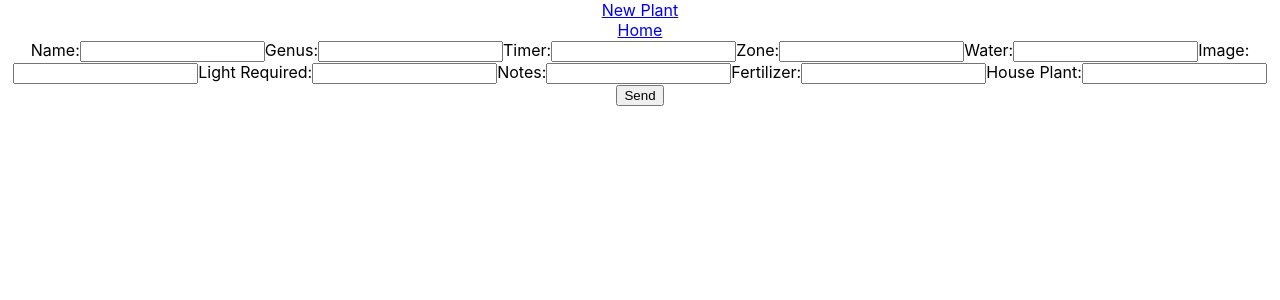
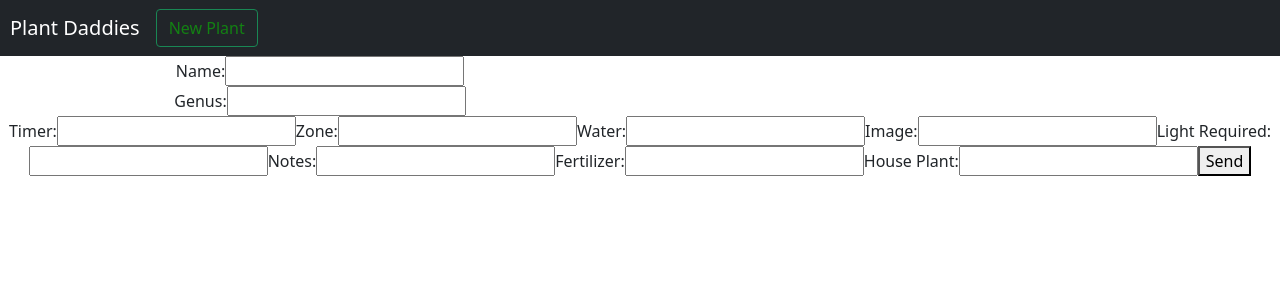
Before and after one commit to Plant-Daddies/plantDaddies-frontend, a React (Create React App) app: page /plants/new in a window 1280 px wide. Shown: the top 300 px of the page. Built offline with nearby package versions, Linux system fonts and the light colour scheme; no server answers.

Commit message:
bootstrap

```diff
--- a/src/App.css
+++ b/src/App.css
@@ -2,10 +2,6 @@
   text-align: center;
 }
 
-.App-logo {
-  height: 40vmin;
-  pointer-events: none;
-}
 
 @media (prefers-reduced-motion: no-preference) {
   .App-logo {
@@ -36,3 +32,21 @@
     transform: rotate(360deg);
   }
 }
+nav{
+  padding: 10px;
+}
+.last{
+  float: right;
+}
+.link{
+  color:rgb(19, 129, 19);
+  text-decoration: none;
+}
+#link2:hover{
+  color:whitesmoke;
+  text-decoration: none;
+}
+.link:hover{
+  color:whitesmoke;
+  text-decoration: none;
+}
--- a/src/App.js
+++ b/src/App.js
@@ -1,9 +1,8 @@
 import "./App.css";
 import Plant from "./Components/Plants/Plant";
-import { BrowserRouter as Router } from "react-router-dom";
-import axios from "axios";
 import { useState, useEffect } from "react";
-// import LoginForm from "./Components/Plants/LoginForm";
+import Button from 'react-bootstrap/Button'
+import 'bootstrap/dist/css/bootstrap.min.css'
 import NewPlant from "./Components/Plants/NewPlant";
 import {Route, Link} from 'react-router-dom'
 import SpecificPlant from "./Components/Plants/SpecificPlant";
@@ -20,12 +19,14 @@ function App() {
 
   return (
     <div className="App">
-      <Link to="/plants/new/">
-          <nav>New Plant</nav>
-      </Link>
-      <Link to="/">
-          <nav>Home</nav>
-      </Link>
+
+      <nav class="navbar navbar-expand-lg sticky-top navbar-dark bg-dark">
+        <a class="navbar-brand" href="/">Plant Daddies</a>
+        <button class='btn btn-outline-success' id='link2' ><Link to="/plants/new/" class='link'> New Plant </Link></button>
+
+
+    </nav>
+
     <main>
       <Route exact path="/" render={()=><Plant plants={plantData}/>}    />
       <Route exact path="/plants/new/" render={() => <NewPlant plants={plantData} />}/>
--- a/src/Components/Plants/EditPlant.js
+++ b/src/Components/Plants/EditPlant.js
@@ -1,8 +1,9 @@
 import React from "react";
-import { useState, useEffect } from "react";
+import { useState} from "react";
 import axios from "axios";
-import {Redirect} from 'react-router-dom'
 import {useHistory} from 'react-router-dom'
+import './edit.css'
+import 'bootstrap/dist/css/bootstrap.min.css'
 
 const EditPlant = ({ plants, match, setPlantData }) => {
   let history = useHistory()
--- a/src/Components/Plants/NewPlant.js
+++ b/src/Components/Plants/NewPlant.js
@@ -1,6 +1,8 @@
 import React from 'react'
 import {useState} from 'react'
 import axios from 'axios'
+import './new.css'
+import 'bootstrap/dist/css/bootstrap.min.css'
 
 const NewPlant = () => {
 
@@ -35,25 +37,43 @@ const NewPlant = () => {
     return (
         <div>
             <form onSubmit={handleSubmit}>
-                <label htmlFor="name">Name:</label>
-                <input id="name" type="name" onChange={handleChange} value={newPlant.name}/>
-                <label htmlFor="genus">Genus:</label>
-                <input id="genus" type="genus" onChange={handleChange} value={newPlant.genus}/>
+
+                <div class="form-row">
+                    <div class="form-group col-md-6">
+                        <label htmlFor="name">Name:</label>
+                        <input id="name" type="name" onChange={handleChange} value={newPlant.name}/>
+                    </div>
+                    <div class="form-group col-md-6">
+                        <label htmlFor="genus">Genus:</label>
+                        <input id="genus" type="genus" onChange={handleChange} value={newPlant.genus}/>
+                    </div>
+                </div>
+
+
+
+
                 <label htmlFor="timer">Timer:</label>
                 <input id="timer" type="timer" onChange={handleChange} value={newPlant.timer}/>
+
                 <label htmlFor="zone">Zone:</label>
                 <input id="zone" type="zone" onChange={handleChange} value={newPlant.zone}/>
+
                 <label htmlFor="water">Water:</label>
                 <input id="water" type="water" onChange={handleChange} value={newPlant.water}/>
+
                 <label htmlFor="image">Image:</label>
                 <input id="image" type="texr" alt={newPlant.name} onChange={handleChange} value={newPlant.image}/>
+
                 <label htmlFor="lightRequired">Light Required:</label>
                 <input id="lightRequired" type="lightRequired" onChange={handleChange} value={newPlant.lightRequired}/>
+
                 <label htmlFor="notes">Notes:</label>
                 <input id="notes" type="notes" onChange={handleChange} value={newPlant.notes}/>
                 <label htmlFor="fertilizer">Fertilizer:</label>
+
                 <input id="fertilizer" type="fertilizer" onChange={handleChange} value={newPlant.fertilizer}/>
                 <label htmlFor="houseplant">House Plant:</label>
+
                 <input id="houseplant" type="houseplant" onChange={handleChange} value={newPlant.houseplant}/>
                 <button type="submit">Send</button>
             </form>
--- a/src/Components/Plants/Plant.css
+++ b/src/Components/Plants/Plant.css
@@ -1,6 +1,6 @@
 #plantList{
     margin: 30px auto;
-    width: 75%;
+    width: 80%;
     display: grid;
     grid-template-columns: repeat(3, 1fr);
     gap: 40px;
@@ -10,9 +10,13 @@
     width: 20rem;
     border:4px solid rgb(2, 39, 9);
     border-radius: 10px;
-    margin:auto 40px;
+    margin-right: 40px;
     padding:0;
 }
 img{
     height: 300px;
 }
+
+img:hover{
+    border: 5px solid rgb(2, 39, 9);
+}
--- a/src/Components/Plants/Plant.js
+++ b/src/Components/Plants/Plant.js
@@ -1,8 +1,8 @@
 import React from "react";
 import './Plant.css'
-// import Card from 'react-bootstrap/Card'
-// import 'bootstrap/dist/css/bootstrap.min.css'
+import 'bootstrap/dist/css/bootstrap.min.css'
 import {Link} from 'react-router-dom'
+
 const Plant = (props) => {
   return (
     <div id="plantList">
```
Also changed, not shown: src/Components/Plants/edit.css (added), src/Components/Plants/new.css (added), 1 other file (tests, documents, lock files or other folders).
